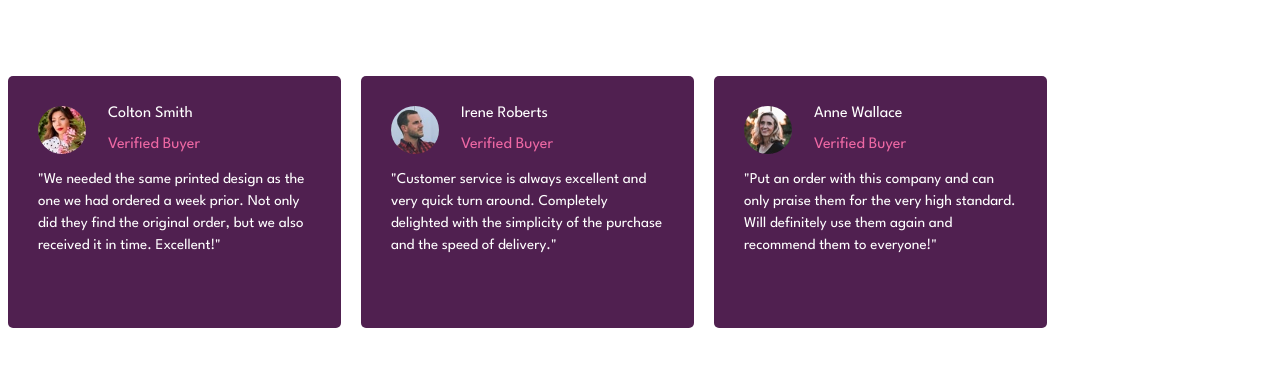
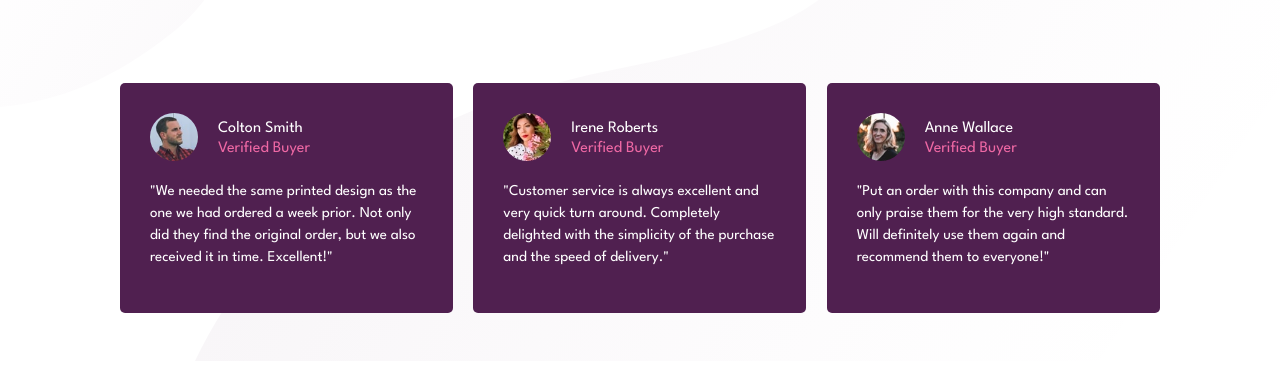
Before and after one commit to akashshawdev/frontend-mentor-social-proof, a plain HTML site: page index.html in a window 1280 px wide. Shown: the part 255-622 px from the top of the page. Drawn offline with Linux system fonts and the light colour scheme.

Commit message:
Add bg-image and positioning

```diff
--- a/index.html
+++ b/index.html
@@ -13,7 +13,10 @@
   </head>
 
   <body>
+    <div class="wrapper">
+
       <div class="container">
+
         <div class="item1">
           <h1>10,000+ of our users love our products.</h1>
           <p class="intro-text">
@@ -50,9 +53,9 @@
 
         <div class="item item3">
           <div class="card">
-          <img src="images/image-anne.jpg" alt="image-anne" class="profile-image">
-          <div class="name-text">
-            <p>Colton Smith</p>
+            <img src="images/image-colton.jpg" alt="image-anne" class="profile-image">
+            <div class="name-wrapper">
+              <p class="name-text">Colton Smith</p>
               <p class="verified-buyer">Verified Buyer </p>
             </div>
 
@@ -64,9 +67,9 @@
 
         <div class="item item4">
           <div class="card">
-          <img src="images/image-colton.jpg" alt="image-anne" class="profile-image">
-          <div class="name-text">
-            <p>Irene Roberts</p>
+            <img src="images/image-anne.jpg" alt="image-anne" class="profile-image">
+            <div class="name-wrapper">
+              <p class="name-text">Irene Roberts</p>
               <p class="verified-buyer">Verified Buyer </p>
             </div>
             <p class="review-text">"Customer service is always excellent and very
@@ -78,8 +81,8 @@
         <div class="item item5">
           <div class="card">
             <img src="images/image-irene.jpg" alt="image-anne" class="profile-image">
-          <div class="name-text">
-            <p>Anne Wallace</p>
+            <div class="name-wrapper">
+              <p class="name-text">Anne Wallace</p>
               <p class="verified-buyer">Verified Buyer</p>
             </div>
             <p class="review-text">"Put an order with
@@ -88,6 +91,8 @@
           </div>
         </div>
       </div>
+    </div>
+
     <!-- 10,000+ of our users love our products.
      Anne Wallace Verified Buyer  -->
 <!--
--- a/style.css
+++ b/style.css
@@ -1,7 +1,16 @@
 body{
     background-color: hsl(0, 0%, 100%);
+    background-image: url("images/bg-pattern-top-desktop.svg"), url("images/bg-pattern-bottom-desktop.svg");
+    background-repeat: no-repeat;
+    background-position: top left, bottom right;
     font-size: 16px;
     font-family: 'League Spartan';
+}
+
+.wrapper{
+    display: grid;
+    align-items: right;
+    justify-items: center;
 }
 
 span{
@@ -20,10 +29,10 @@ p{
 
 .container {
     height: 600px;
-    width: 1000px;
+    width: 1040px;
     display: grid;
     grid-template-columns: repeat(6, 1fr);
-    grid-template-rows: 100px ;
+    grid-template-rows: 100px;
     grid-template-areas:
     "a a a b b b"
     "a a a b b b"
@@ -31,6 +40,7 @@ p{
     "c c d d e e";
     row-gap: 20px;
     column-gap: 20px;
+
 }
 
 .item1 {
@@ -66,7 +76,7 @@ p{
 
 .item{
     margin-top: 30px;
-    height: 252px;
+    height: 230px;
     width: 333px;
     background-color: hsl(300, 43%, 22%);
     border-radius: 5px;
@@ -76,6 +86,7 @@ p{
     line-height: 22px;
     font-size: 15px;
     color: white;
+    margin-top: 24px;
 }
 
 .item3 {
@@ -90,11 +101,16 @@ p{
     height: 3rem;
     border-radius: 50px;
 }
+.name-wrapper{
+    margin-left: 68px;
+}
 .name-text{
-    margin-left: 70px;
+    padding-top: 8px;
+    margin-bottom: 5px;
 }
 .verified-buyer{
     color: hsl(333, 80%, 67%);
+    margin-top: 0;
 }
 .card{
     color: white;
```
Lines whose indentation alone changed are shown as unchanged.
